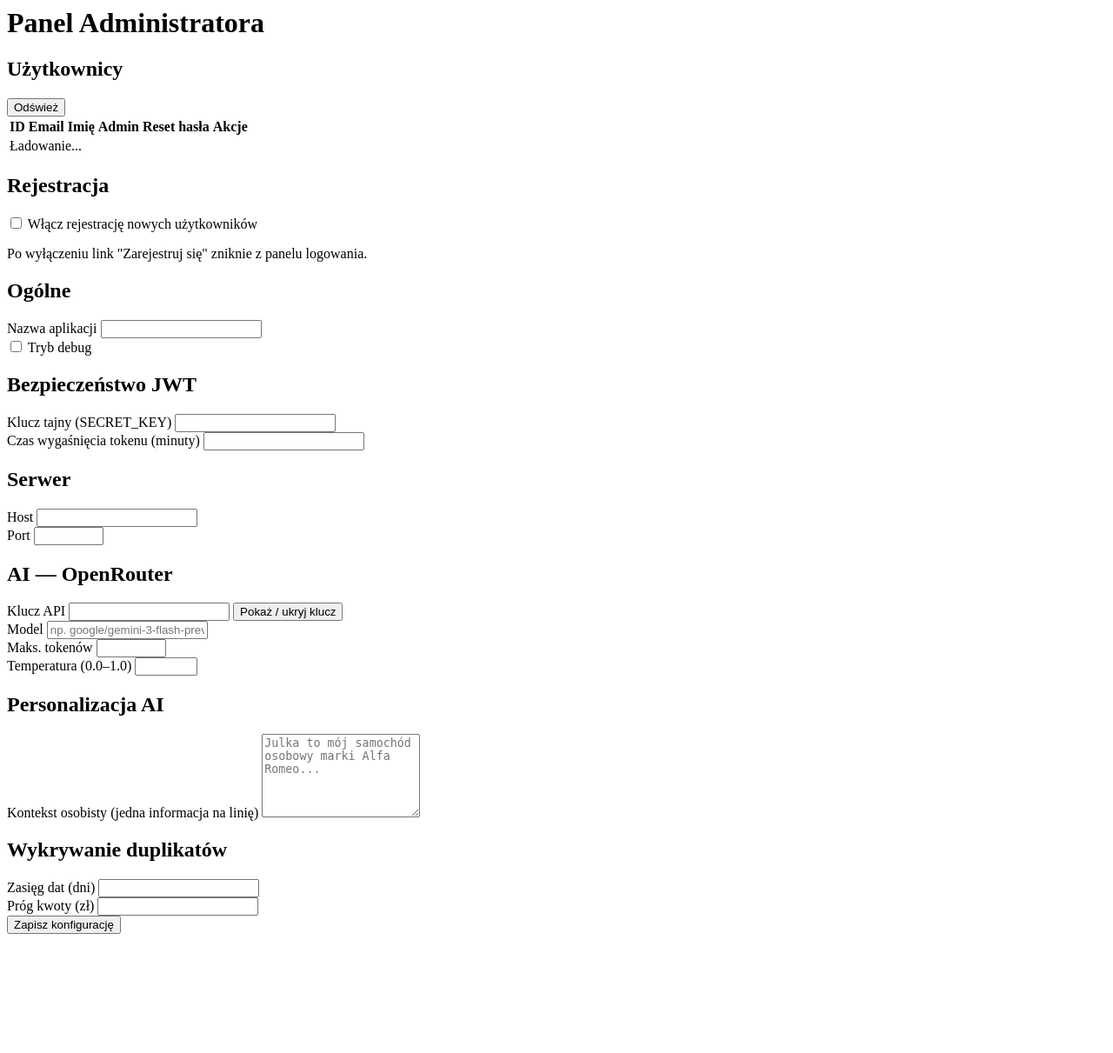
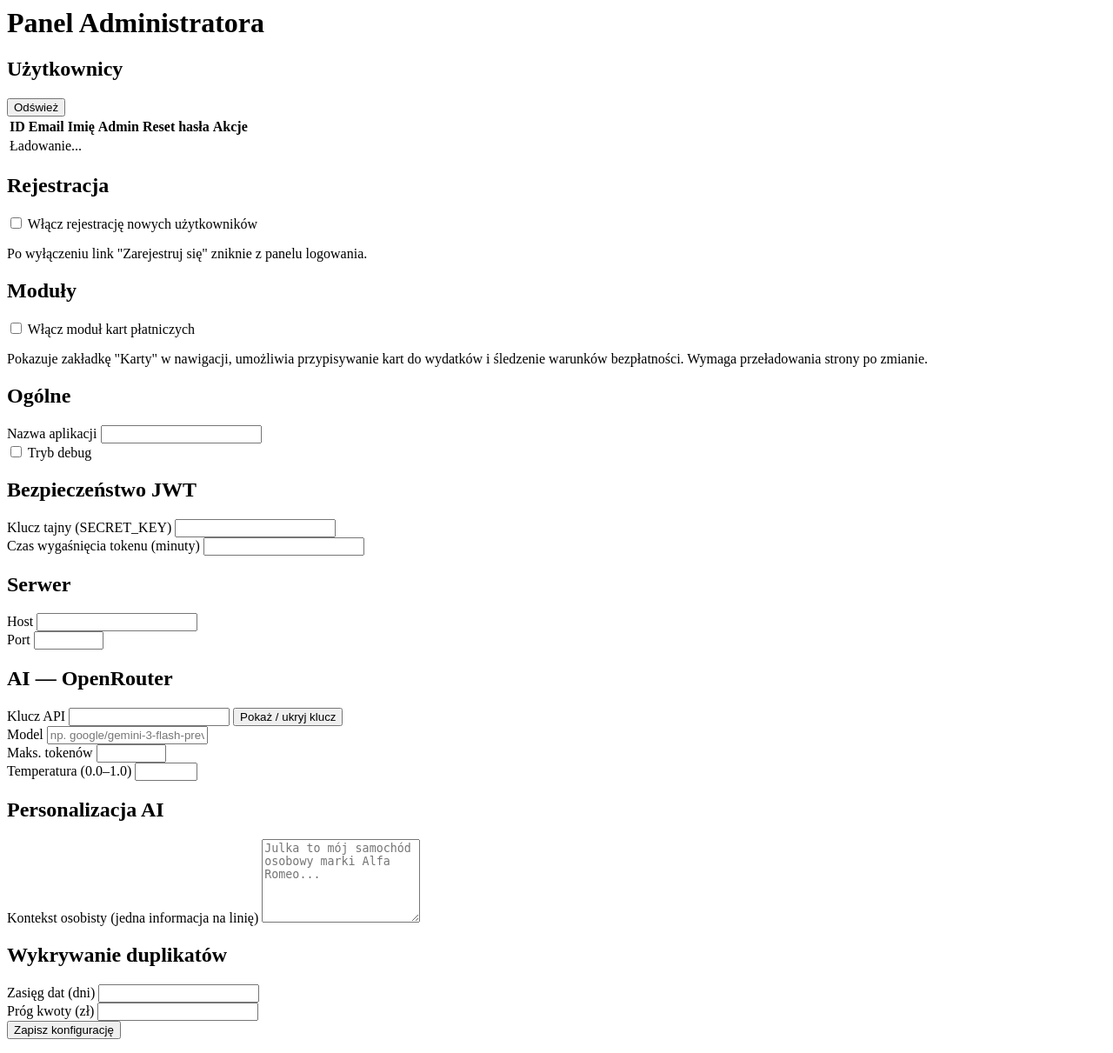
Before and after one commit to bendyz/wydatki2, a FastAPI app: template templates/views/admin.html in a window 1280 px wide. Shown: the whole page at 87% size. Before the commit the page ends 1074 px from the top, so only its background shows below. Run offline with FastAPI, Linux system fonts and the light colour scheme; the template is opened without the code that fills it, so the values that code supplies are empty.

Commit message:
admin: opcja włączania modułu kart płatniczych w panelu
Co-Authored-By: Claude Sonnet 4.6 <noreply@anthropic.com>

```diff
--- a/app/api/v1/endpoints/admin.py
+++ b/app/api/v1/endpoints/admin.py
@@ -17,6 +17,7 @@ class AdminConfigSchema(BaseModel):
     app_name: str
     debug: bool
     registration_enabled: bool
+    enable_payment_cards: bool
     SECRET_KEY: str
     ACCESS_TOKEN_EXPIRE_MINUTES: int
     server_host: str
@@ -37,6 +38,7 @@ def _settings_to_schema() -> AdminConfigSchema:
         app_name=settings.app_name,
         debug=settings.debug,
         registration_enabled=settings.registration_enabled,
+        enable_payment_cards=settings.enable_payment_cards,
         SECRET_KEY=settings.SECRET_KEY,
         ACCESS_TOKEN_EXPIRE_MINUTES=settings.ACCESS_TOKEN_EXPIRE_MINUTES,
         server_host=settings.server.host,
@@ -81,6 +83,7 @@ def update_config(data: AdminConfigSchema, _=Depends(get_current_admin)):
     settings.app_name = data.app_name
     settings.debug = data.debug
     settings.registration_enabled = data.registration_enabled
+    settings.enable_payment_cards = data.enable_payment_cards
     settings.SECRET_KEY = data.SECRET_KEY
     settings.ACCESS_TOKEN_EXPIRE_MINUTES = data.ACCESS_TOKEN_EXPIRE_MINUTES
     settings.server.host = data.server_host
--- a/static/js/app.js
+++ b/static/js/app.js
@@ -1749,6 +1749,7 @@ async function loadAdminConfig() {
     try {
         const cfg = await apiRequest("GET", "/admin/config");
         document.getElementById("cfg-registration-enabled").checked = cfg.registration_enabled;
+        document.getElementById("cfg-enable-payment-cards").checked = cfg.enable_payment_cards;
         document.getElementById("cfg-app-name").value = cfg.app_name;
         document.getElementById("cfg-debug").checked = cfg.debug;
         document.getElementById("cfg-secret-key").value = cfg.SECRET_KEY;
@@ -1777,6 +1778,7 @@ async function saveAdminConfig(event) {
 
     const payload = {
         registration_enabled: document.getElementById("cfg-registration-enabled").checked,
+        enable_payment_cards: document.getElementById("cfg-enable-payment-cards").checked,
         app_name: document.getElementById("cfg-app-name").value,
         debug: document.getElementById("cfg-debug").checked,
         SECRET_KEY: document.getElementById("cfg-secret-key").value,
--- a/templates/views/admin.html
+++ b/templates/views/admin.html
@@ -45,6 +45,18 @@
           <span class="text-sm font-medium text-gray-700">Włącz rejestrację nowych użytkowników</span>
         </label>
         <p class="mt-2 text-xs text-gray-500">Po wyłączeniu link "Zarejestruj się" zniknie z panelu logowania.</p>
+      </div>
+
+      <!-- Moduły -->
+      <div class="bg-white rounded-xl shadow-sm border border-gray-200 p-6">
+        <h2 class="text-lg font-semibold text-gray-800 mb-4 flex items-center">
+          <i class="fas fa-puzzle-piece text-primary mr-2"></i> Moduły
+        </h2>
+        <label class="flex items-center space-x-3 cursor-pointer">
+          <input type="checkbox" id="cfg-enable-payment-cards" class="w-5 h-5 rounded text-primary focus:ring-primary" />
+          <span class="text-sm font-medium text-gray-700">Włącz moduł kart płatniczych</span>
+        </label>
+        <p class="mt-2 text-xs text-gray-500">Pokazuje zakładkę "Karty" w nawigacji, umożliwia przypisywanie kart do wydatków i śledzenie warunków bezpłatności. Wymaga przeładowania strony po zmianie.</p>
       </div>
 
       <!-- Ogólne -->
```
